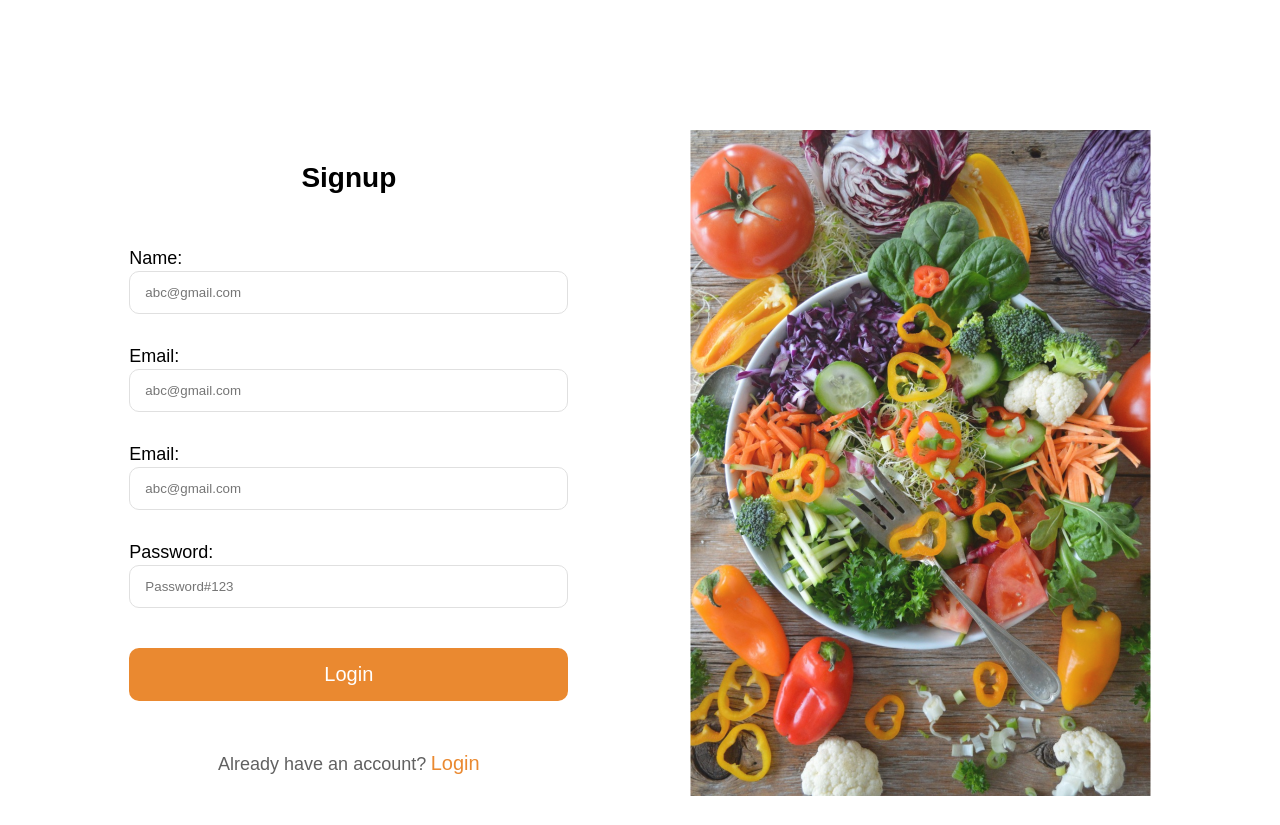
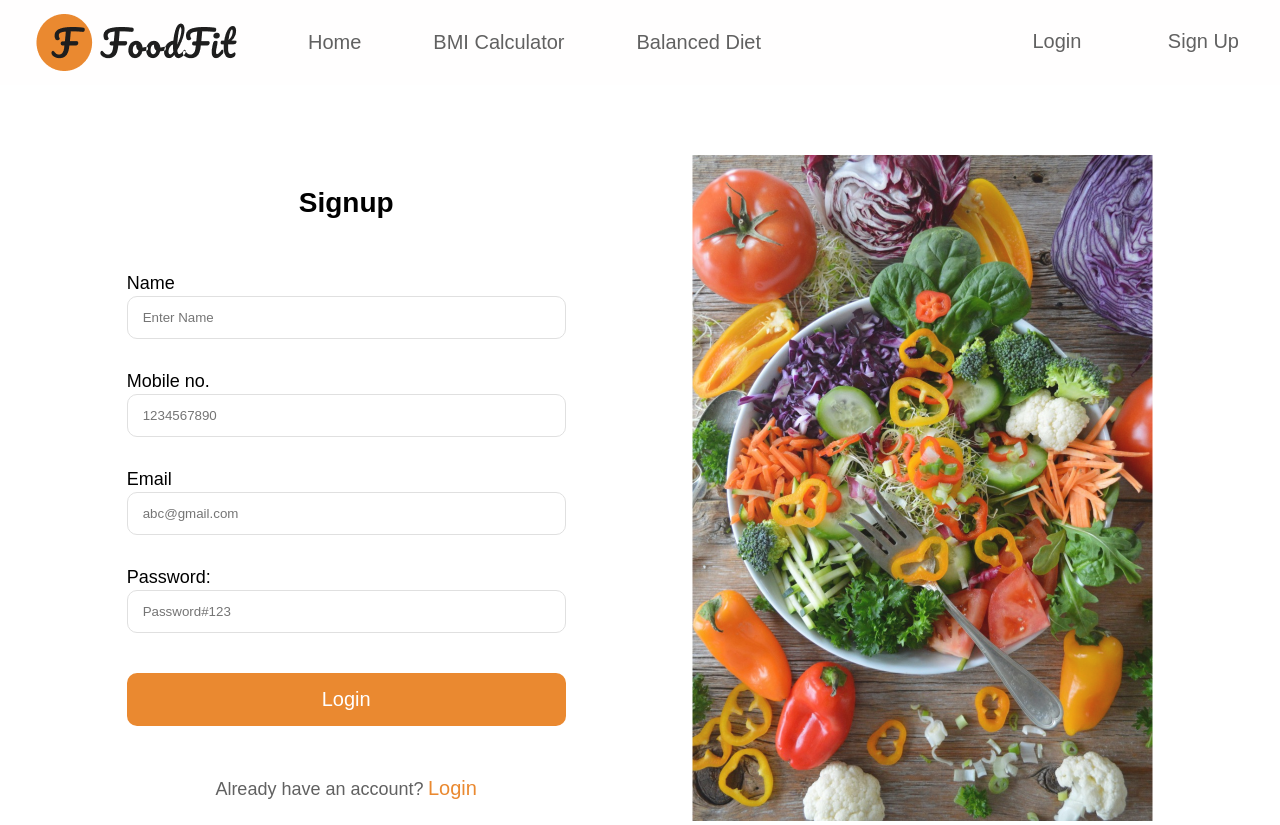
Before and after one commit to Kaustubh01/Diet-Planner, a Flask app: page /signup in a window 1280 px wide. Before the commit the page ends 796 px from the top, so only its background shows below. Run offline with Flask 3, Linux system fonts and the light colour scheme.

Commit message:
Testing and basic fixes done.. 👍

```diff
--- a/static/styles/lognsignin.css
+++ b/static/styles/lognsignin.css
@@ -3,7 +3,7 @@
     flex-direction: row;
     align-items: center;
     justify-content:space-evenly;
-    margin-top: 200px;
+    margin-top: 70px;
 
 }
 .signupcontent{
@@ -11,7 +11,7 @@
         flex-direction: row;
         align-items: center;
         justify-content: space-evenly;
-        margin-top: 130px;
+        margin-top: 70px;
 }
 .loginform{
     display: flex;
--- a/templates/login.html
+++ b/templates/login.html
@@ -7,6 +7,7 @@
     <title>Login</title>
   </head>
   <body>
+    {% include 'nav.html' %}
     <div class="logincontent">
       <div class="loginform">
         <h1
--- a/templates/nav.html
+++ b/templates/nav.html
@@ -1,9 +1,8 @@
 <!DOCTYPE html>
 <html lang="en">
-
   <head>
-    <meta charset="UTF-8">
-    <meta name="viewport" content="width=device-width, initial-scale=1.0">
+    <meta charset="UTF-8" />
+    <meta name="viewport" content="width=device-width, initial-scale=1.0" />
     <style>
       body {
         font-family: Arial, sans-serif;
@@ -32,47 +31,48 @@
         padding: 14px 16px;
         text-decoration: none;
       }
-        .button{
+      .button {
         background-color: transparent;
-            border: 0px ;
+        border: 0px;
         border-radius: 8px;
         padding: 2px 5px;
       }
       .button :hover{
-          border: 2px solid  #ea8930;
+        border: 2px solid #ea8930;
         border-radius: 8px;
         color: #616161 !important;
         box-shadow: rgba(0, 0, 0, 0.16) 0px 1px 4px;
       }
+
+
       .navbar a:hover {
-
         color: #ea8930;
       }
 
-
-
       /* Responsive layout - adjust the navbar to smaller screens */
-
     </style>
   </head>
 
   <body>
-
     <div class="navbar">
-        <div style="display: flex; align-items: center;">
-        <a href="#" style="width: 200px; height: 57px;"><img src="../images/Navbar.png" alt=""></a>
+      <div style="display: flex; align-items: center">
+        <a href="#" style="width: 200px; height: 57px"
+          ><img src="static\images\Navbar.png" alt="Logo"
+        /></a>
         <a href="#">Home</a>
         <a href="./dashboard.html">BMI Calculator</a>
         <a href="#">Balanced Diet</a>
       </div>
       <div>
-        <button class="button" ><a class="login" href="{{ url_for('login.login') }}">Login</a></button>
-        <button class="button"><a class="signup" href="{{ url_for('login.signup') }}">Sign Up</a></button>
+        <button class="button">
+          <a class="login" href="{{ url_for('login.login') }}">Login</a>
+        </button>
+        <button class="button" id="signup">
+          <a class="signup" href="{{ url_for('login.signup') }}">Sign Up</a>
+        </button>
       </div>
     </div>
 
     <!-- Add your page content here -->
-
   </body>
-
 </html>
--- a/templates/signup.html
+++ b/templates/signup.html
@@ -8,6 +8,7 @@
   </head>
 
   <body>
+    {% include 'nav.html' %}
     <div class="signupcontent">
       <div class="signupform">
         <h1
@@ -21,23 +22,23 @@
         >
           Signup
         </h1>
-        <label for="email" style="
+        <label for="name" style="
                     font-weight: 400;
                     font-size: 18px;
                     line-height: 25px;
                     font-family: sans-serif;
                     margin-top: 30px;
-                  ">Name:</label>
-        <input type="text" id="email" name="email" placeholder="abc@gmail.com" required />
+                  ">Name</label>
+        <input type="text" id="email" name="name" placeholder="Enter Name" required />
 
-        <label for="email" style="
+        <label for="mobile" style="
                     font-weight: 400;
                     font-size: 18px;
                     line-height: 25px;
                     font-family: sans-serif;
                     margin-top: 30px;
-                  ">Email:</label>
-        <input type="number" id="email" name="email" placeholder="abc@gmail.com" required />
+                  ">Mobile no.</label>
+        <input type="number" id="email" name="mobile" placeholder="1234567890" required />
 
         <label
           for="email"
@@ -48,7 +49,7 @@
             font-family: sans-serif;
             margin-top: 30px;
           "
-          >Email:</label
+          >Email</label
         >
         <input
           type="email"
```
Lines whose indentation alone changed are shown as unchanged.
